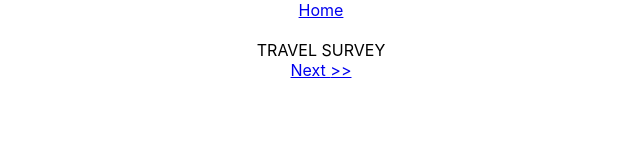
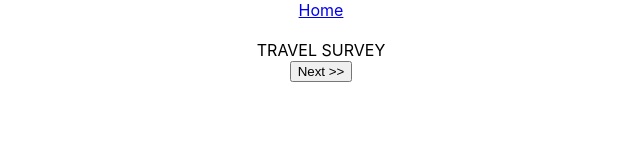
Before and after one commit to hiddencilantro/the-nobrac-initiative, a React (Create React App) app: page /survey/travel in a window 1280 px wide. Shown: the top 160 px of the page, without its empty margins (319-959 px from the left). Built offline with nearby package versions, Linux system fonts and the light colour scheme.

Commit message:
rough sketch of app flow

```diff
--- a/src/components/survey/Travel.js
+++ b/src/components/survey/Travel.js
@@ -1,11 +1,21 @@
-import { Link } from 'react-router-dom';
+// import { useState } from 'react';
+import { useNavigate } from 'react-router-dom';
 
 function Travel() {
+    // const [data, setData] = useState({});
+    const navigate = useNavigate();
+
+    const handleSubmit = (e) => {
+        // e.preventDefault();
+        // setTravel(data)
+        navigate("/survey/energy")
+    };
+
     return (
         <div>
             TRAVEL SURVEY
             <br />
-            <Link to="/survey/energy">Next {">>"}</Link>
+            <button onClick={handleSubmit}>Next {">>"}</button>
         </div>
     );
 }
```
